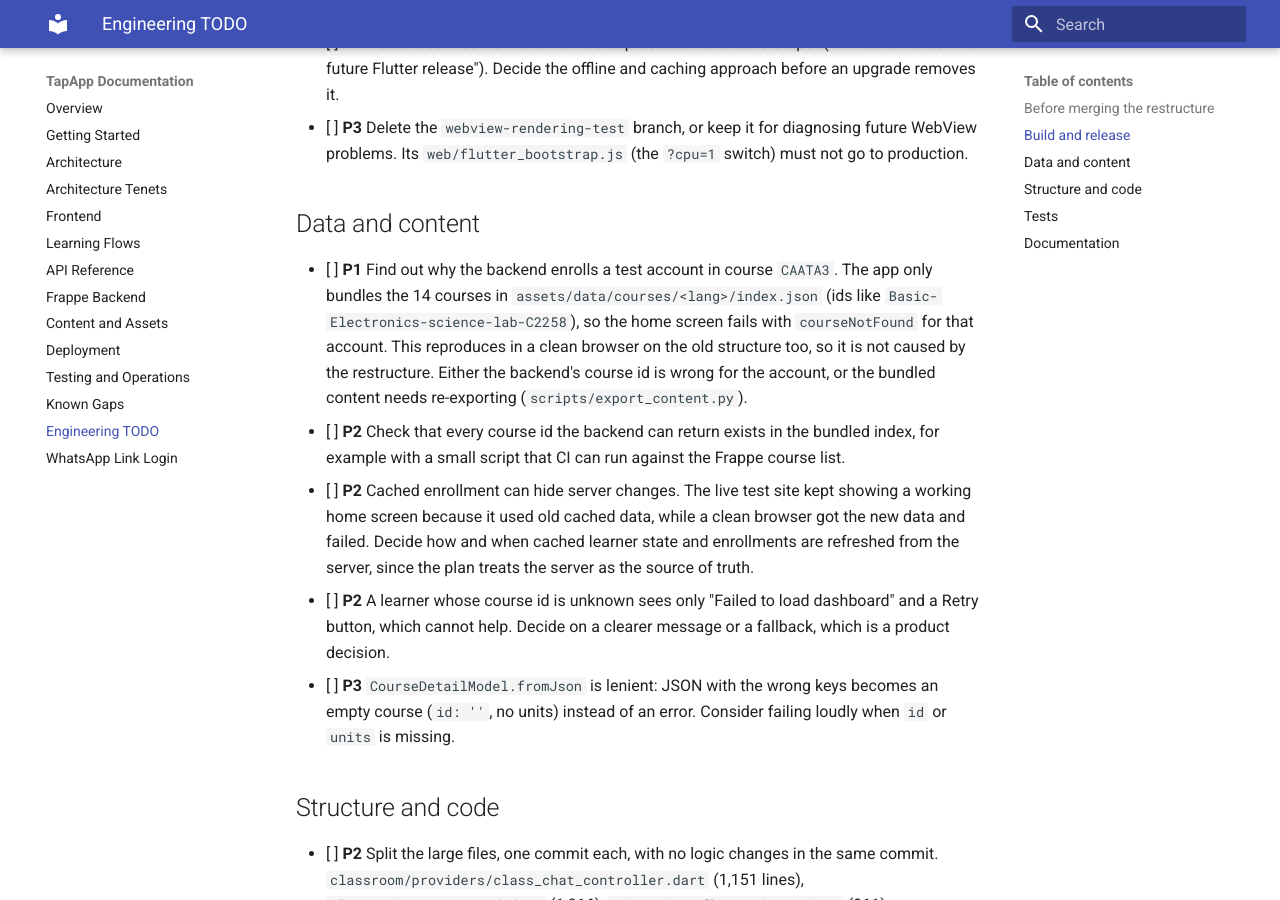
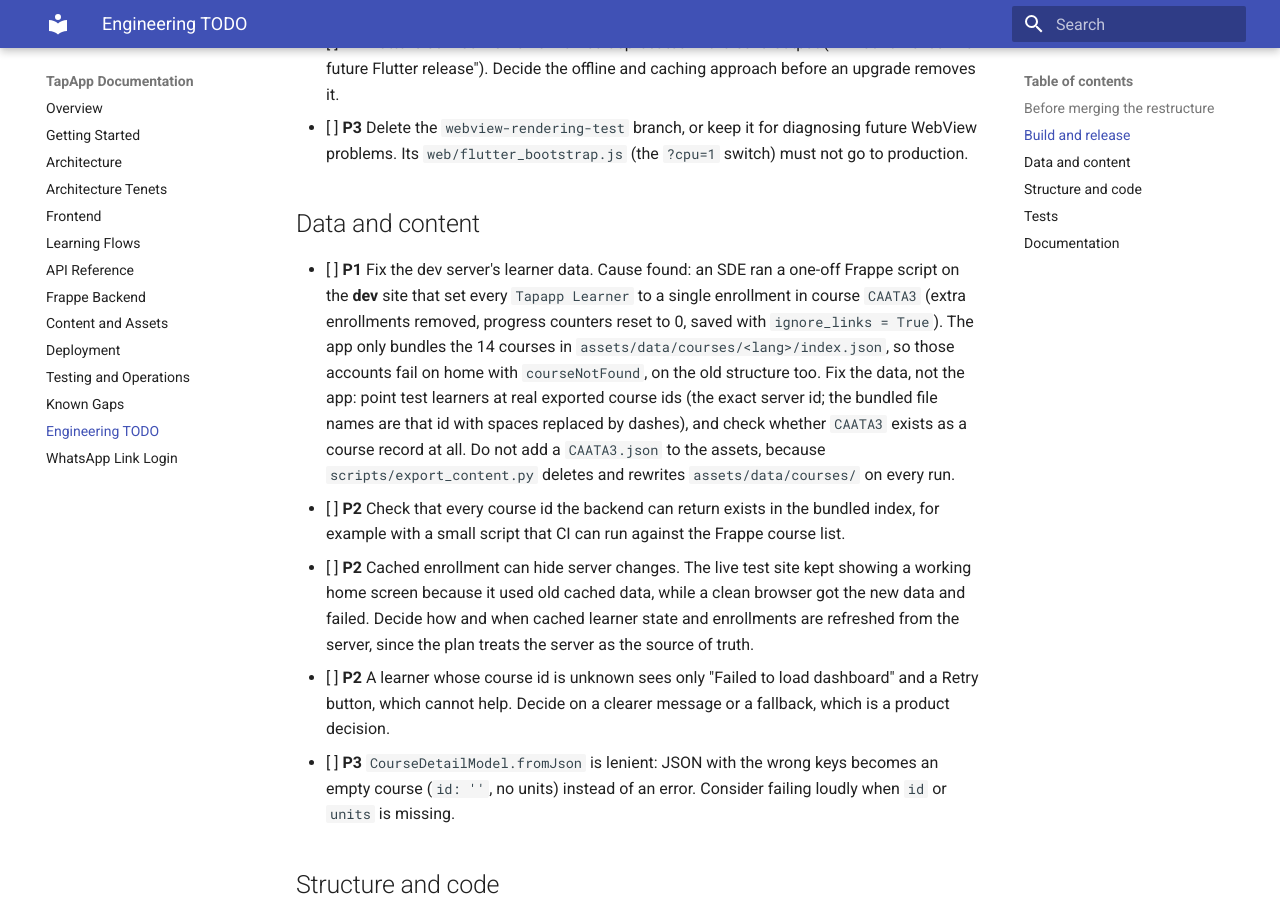
Before and after one commit to theapprenticeproject/flutter_native_webapp, an MkDocs documentation site: the page built from documentation/todo.md, in a window 1280 px wide and 900 px high, scrolled down 1315 px. Built offline with MkDocs 1.6.1 and Material for MkDocs 9.7.7, drawn with Linux system fonts in a browser that asks for light colours.

Commit message:
TODO: record the cause of the CAATA3 course error (dev data)
Co-Authored-By: Claude Sonnet 5.5 <noreply@anthropic.com>

```diff
--- a/documentation/todo.md
+++ b/documentation/todo.md
@@ -24,7 +24,7 @@ Priority: **P1** do before the next release or merge, **P2** soon, **P3** when c
 
 ## Data and content
 
-- [ ] **P1** Find out why the backend enrolls a test account in course `CAATA3`. The app only bundles the 14 courses in `assets/data/courses/<lang>/index.json` (ids like `Basic-Electronics-science-lab-C2258`), so the home screen fails with `courseNotFound` for that account. This reproduces in a clean browser on the old structure too, so it is not caused by the restructure. Either the backend's course id is wrong for the account, or the bundled content needs re-exporting (`scripts/export_content.py`).
+- [ ] **P1** Fix the dev server's learner data. Cause found: an SDE ran a one-off Frappe script on the **dev** site that set every `Tapapp Learner` to a single enrollment in course `CAATA3` (extra enrollments removed, progress counters reset to 0, saved with `ignore_links = True`). The app only bundles the 14 courses in `assets/data/courses/<lang>/index.json`, so those accounts fail on home with `courseNotFound`, on the old structure too. Fix the data, not the app: point test learners at real exported course ids (the exact server id; the bundled file names are that id with spaces replaced by dashes), and check whether `CAATA3` exists as a course record at all. Do not add a `CAATA3.json` to the assets, because `scripts/export_content.py` deletes and rewrites `assets/data/courses/` on every run.
 - [ ] **P2** Check that every course id the backend can return exists in the bundled index, for example with a small script that CI can run against the Frappe course list.
 - [ ] **P2** Cached enrollment can hide server changes. The live test site kept showing a working home screen because it used old cached data, while a clean browser got the new data and failed. Decide how and when cached learner state and enrollments are refreshed from the server, since the plan treats the server as the source of truth.
 - [ ] **P2** A learner whose course id is unknown sees only "Failed to load dashboard" and a Retry button, which cannot help. Decide on a clearer message or a fallback, which is a product decision.
```
